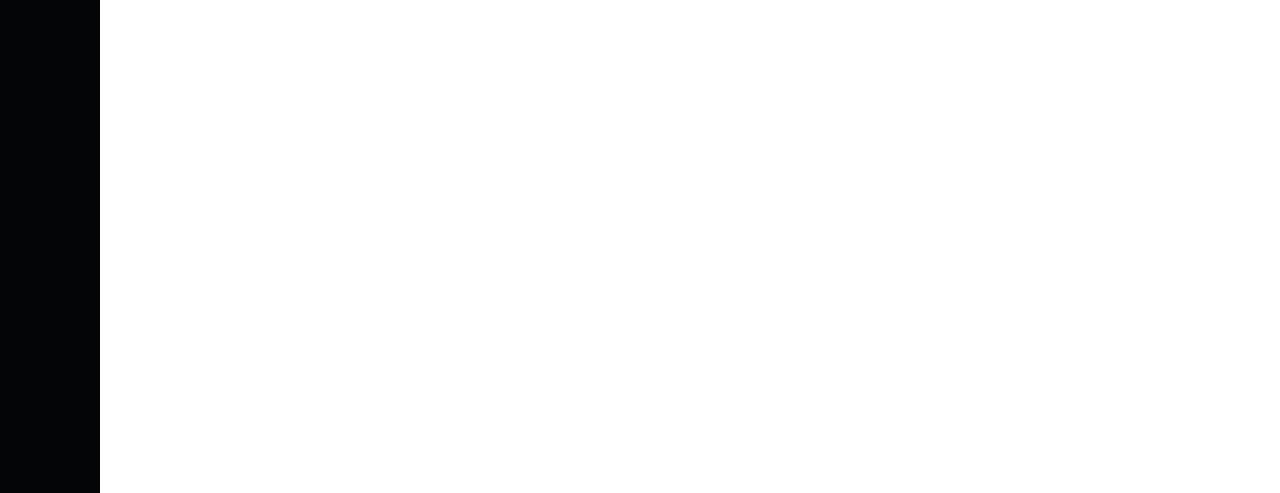
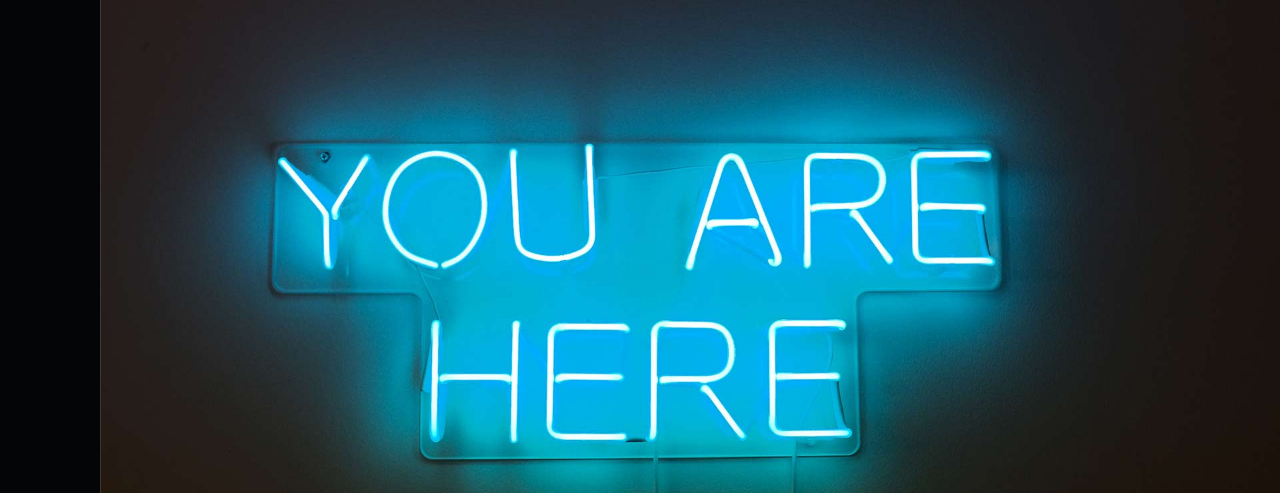
Before and after one commit to mlledwyer/mlledwyer.github.io, a plain HTML site: page index.html in a window 1280 px wide. Shown: the part 103-596 px from the top of the page. Drawn offline with nearby package versions, Linux system fonts and the light colour scheme.

Commit message:
Update index.html

```diff
--- a/index.html
+++ b/index.html
@@ -109,7 +109,7 @@
 				<section id="home" class="d-md-flex fullscreen-md">
 					<div class="overlay">
 						<div class="overlay-inner bg-image-holder bg-cover">
-							<img src="demo/images/shannon-bulrice-you-are-here.jpg" alt="background">
+							<img src="assets/images/shannon-bulrice-you-are-here.jpg" alt="background">
 						</div>
 					</div><!--
 					<div class="container align-self-md-center text-center">
```
